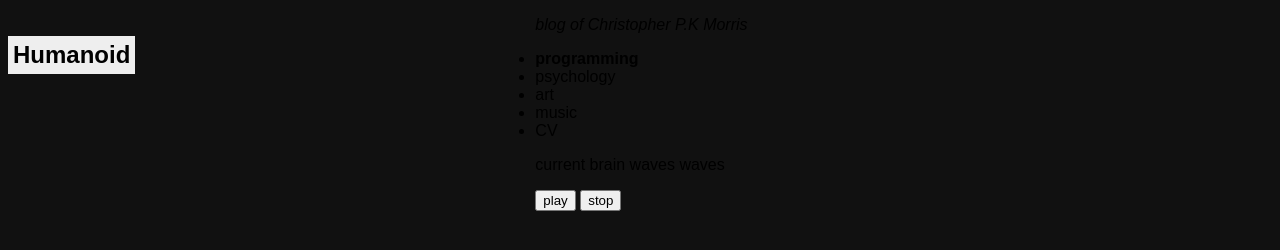
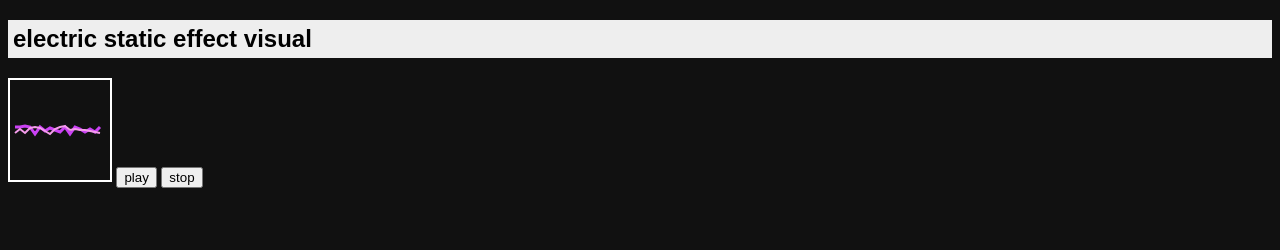
Before and after one commit to zoolu-got-rhythm/electric-static-js-visual-library, a plain HTML site: page index.html in a window 1280 px wide. Drawn offline with Linux system fonts and the light colour scheme.

Commit message:
made a few changes to make demo index page more presentable for github

```diff
--- a/app.js
+++ b/app.js
@@ -32,7 +32,13 @@ var points = [new Point(5, 50),
     new Point(50, 50),
     new Point(55, 50),
     new Point(60, 50),
-    new Point(65, 50)];
+    new Point(65, 50),
+    new Point(70, 50),
+    new Point(75, 50),
+    new Point(80, 50),
+    new Point(85, 50),
+    new Point(90, 50)
+  ];
 console.log(points);
 var electricModel1 = new Electric(points, "#cb42f4", 3);
 var electricModel2 = new Electric(arrayOfPointsCopy(points), "#f49ceb", 2);
@@ -53,6 +59,8 @@ electricModel1.addObserver(electricView);
 electricModel2.addObserver(electricView);
 // electricModel.addObserver(elecricView2);
 
+elecController.play();
+
 console.log(playBtn);
 playBtn.addEventListener("click", () => {
     console.log("play");
--- a/index.html
+++ b/index.html
@@ -14,15 +14,18 @@
         }
 
         h2{
-            display: inline-block;
+            /* display: inline-block; */
             background:#eee;
-            float: left;
+            /* float: left; */
             padding:5px;
         }
 
         canvas{
-            float: left;
+            /* float: left; */
+            border: 2px solid white;
         }
+
+
 
         header{
 
@@ -30,21 +33,10 @@
     </style>
 </head>
 <body>
-<header>
-    <h2> Humanoid </h2>
-    <canvas id="test" width="400" height="200"> </canvas>
-</header>
-
-<p> <em> blog of Christopher P.K Morris</em></p>
-<ul>
-    <li> <strong> programming </strong> </li>
-    <li> psychology </li>
-    <li> art </li>
-    <li> music </li>
-    <li> CV </li>
-</ul>
-
-<p> <time> </time> current brain waves waves</p>
+<!-- <header> -->
+    <h2> electric static effect visual </h2>
+    <canvas id="test" width="100" height="100"> </canvas>
+<!-- </header> -->
 
 <button id="btn1"> play </button>
 <button id="btn2"> stop </button>
```
